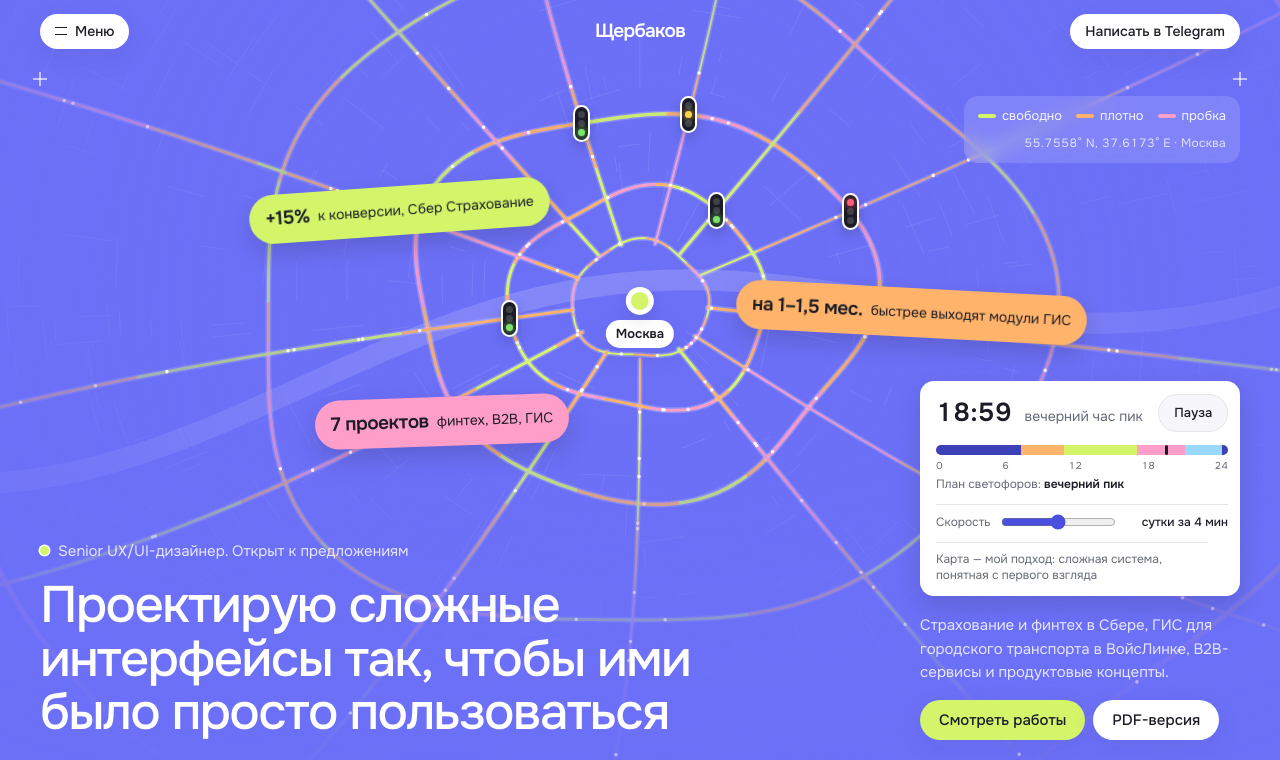
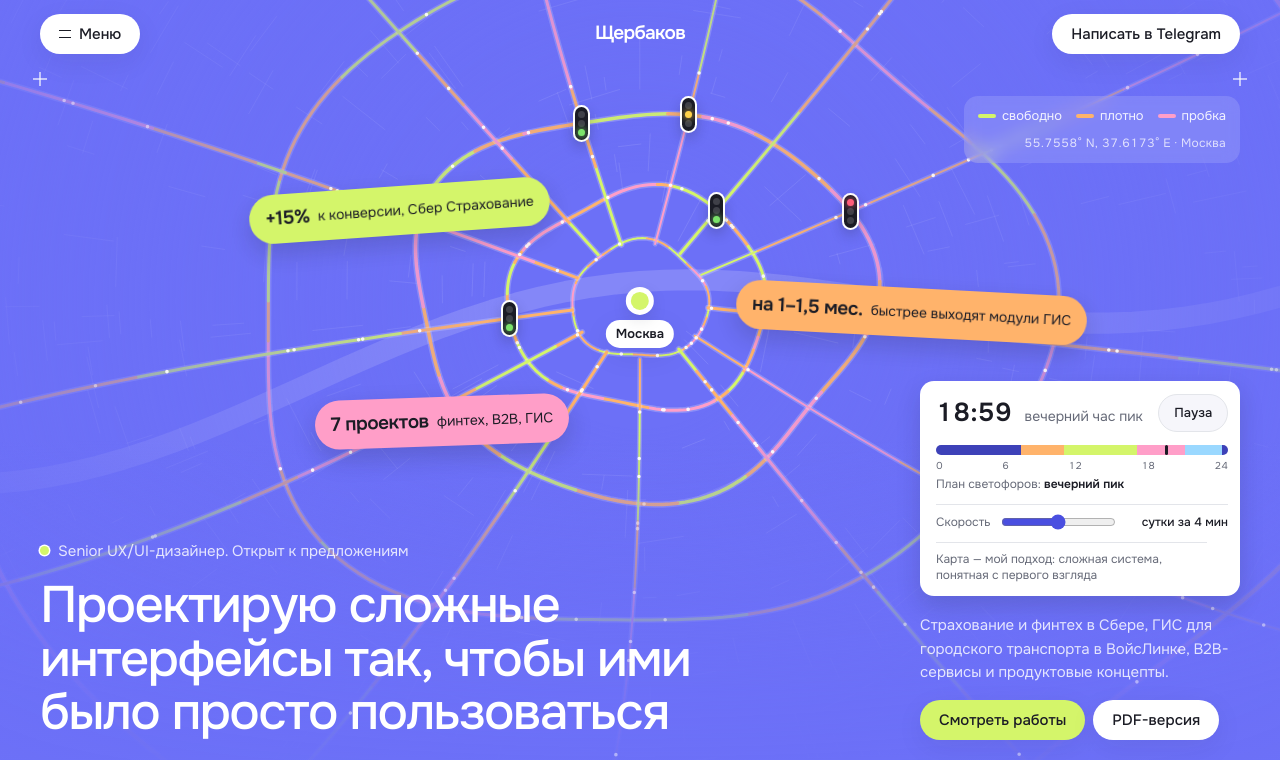
Before and after one commit to sputnik101/portfolio, a plain HTML site: page index.html in a window 1280 px wide. Shown: the top 760 px of the page. Drawn offline with Linux system fonts and the light colour scheme; animation ran at ten frames a second.

Commit message:
Кнопки одного размера

```diff
--- a/index.html
+++ b/index.html
@@ -19,7 +19,7 @@
     <link rel="preconnect" href="https://fonts.googleapis.com">
     <link rel="preconnect" href="https://fonts.gstatic.com" crossorigin>
     <link href="https://fonts.googleapis.com/css2?family=Onest:wght@400;500;600&display=swap" rel="stylesheet">
-    <link rel="stylesheet" href="style.css?v=28">
+    <link rel="stylesheet" href="style.css?v=29">
 </head>
 <body>
 
--- a/style.css
+++ b/style.css
@@ -208,8 +208,8 @@ h3 {
 
 .topbar > .pill {
     justify-self: end;
-    padding: 8px 14px;
-    font-size: 14px;
+    padding: 10px 18px;
+    font-size: 15px;
 }
 
 .wordmark {
@@ -225,8 +225,8 @@ h3 {
 }
 
 .menu-toggle {
-    padding: 8px 14px;
-    font-size: 14px;
+    padding: 10px 18px;
+    font-size: 15px;
 }
 
 .menu-icon {
```
Also changed, not shown: case-hostvds.html (+1 -1 lines), case-sber.html (+1 -1 lines), case-systeme.html (+1 -1 lines), case-voicelink.html (+1 -1 lines), case-vzr.html (+1 -1 lines).
